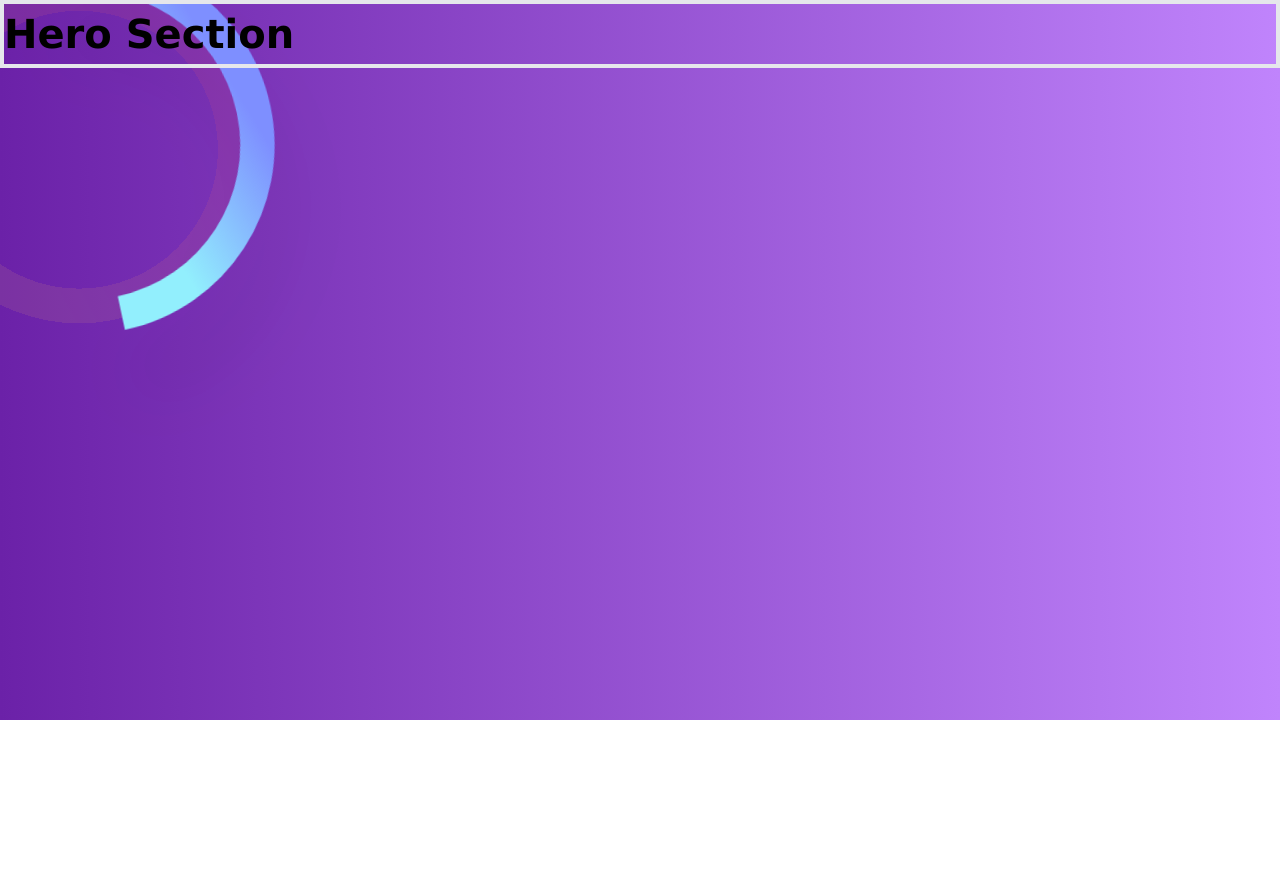
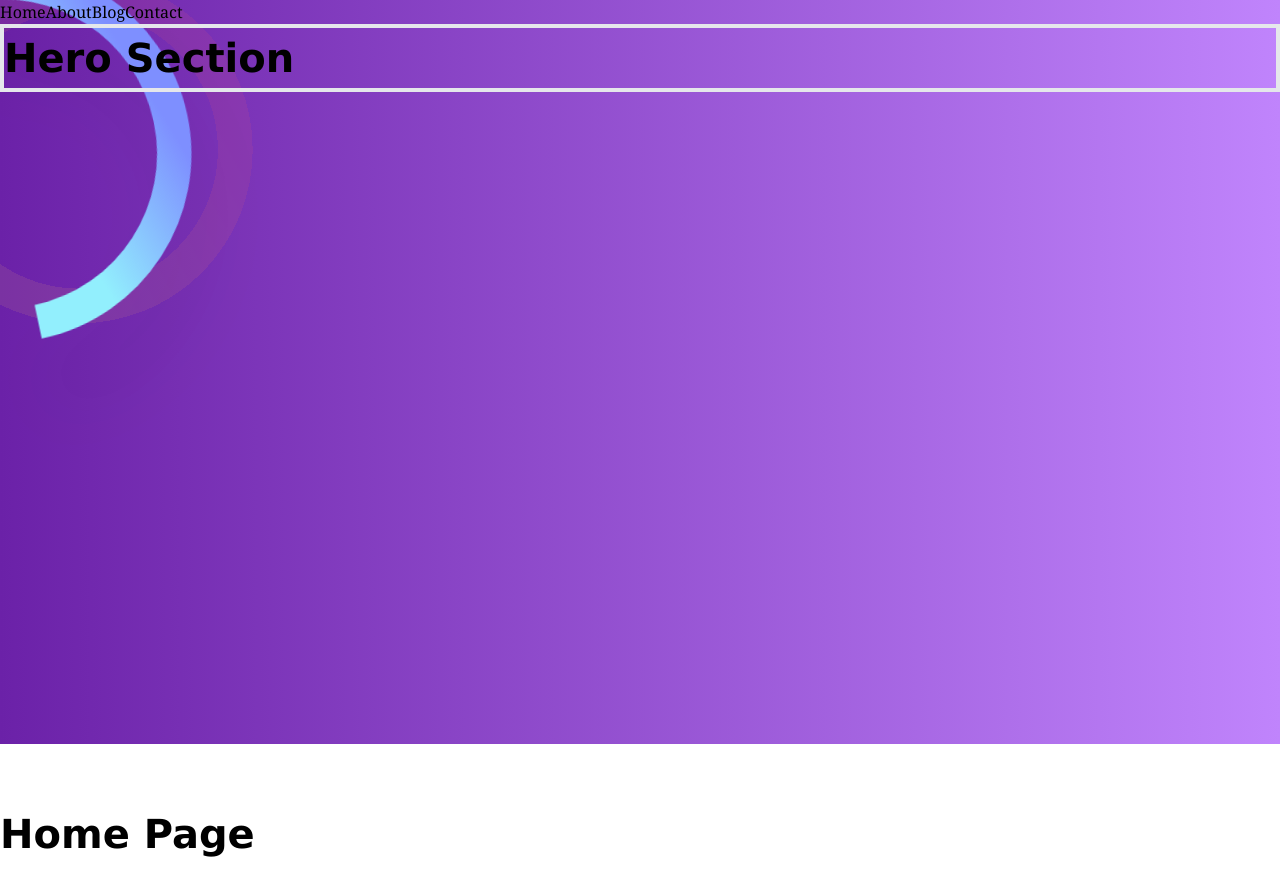
Before and after one commit to PlanetCrisisInfo/frontend, a Next.js app: page / in a window 1280 px wide. Shown: the top 896 px of the page. Before the commit the page ends 800 px from the top, so only its background shows below. Built offline with nearby package versions, Linux system fonts and the light colour scheme.

Commit message:
layout drama

```diff
--- /dev/null
+++ b/src/app/exp/layout.tsx
@@ -0,0 +1,14 @@
+export default function ExpoLayout({
+  children,
+}: {
+  children: React.ReactNode
+}) {
+  return (
+    <>
+      <section className="happy bg">
+        <h1>I am New style of hero</h1>
+      </section>
+      {children}
+    </>
+  )
+}
--- a/src/app/layout.tsx
+++ b/src/app/layout.tsx
@@ -1,5 +1,9 @@
 import type { Metadata } from "next"
 import "./globals.scss"
+
+import { headers } from "next/headers"
+
+import Navbar from "@/components/common/header/Navbar"
 
 export const metadata: Metadata = {
   title: "Planet Crisis",
@@ -12,9 +16,18 @@ export default function RootLayout({
 }: {
   children: React.ReactNode
 }) {
+  const headersList = headers()
+  // read the custom x-url header
+  const header_url = headersList.get("x-url") || ""
+  console.log("header_url", header_url)
+  console.log(process.env.NODE_ENV)
+
   return (
     <html lang="en">
-      <body className="">{children}</body>
+      <body>
+        <Navbar />
+        {children}
+      </body>
     </html>
   )
 }
--- a/src/app/page.tsx
+++ b/src/app/page.tsx
@@ -1,10 +1,17 @@
-import Hero from "@/components/common/header/Hero"
+import Ellipses from "@/components/common/header/home/Ellipses"
+import Hero from "@/components/common/header/home/Hero"
 
 export default function HomePage() {
   const theme = "sad"
   return (
-    <main>
+    <>
       <Hero />
-    </main>
+      <Ellipses />
+      <section>
+        <div className="container">
+          <h1 className="">Home Page</h1>
+        </div>
+      </section>
+    </>
   )
 }
--- a/src/components/common/header/Hero/index.tsx
+++ /dev/null
@@ -1,37 +0,0 @@
-import Image from "next/image"
-
-import backEllipse from "@/../public/images/back-ellipse.svg"
-import frontEllipse from "@/../public/images/front-ellipse.svg"
-
-interface IHeaderComponentProps {}
-
-const Hero = () => {
-  return (
-    <header className="min-h-[90vh] gradient bg  overflow-hidden">
-      <div className="relative">
-        <div className="w-[478px] absolute inset-0 z-0 object-contain -top-[24px] -left-[160px]">
-          <Image
-            src={backEllipse}
-            alt="back ellipse illustration"
-            priority={true}
-            placeholder="empty"
-            className=""
-          />
-        </div>
-        <div className="w-[318px] absolute inset-0 z-0 object-contain -top-[60px] -left-[14px] -rotate-12">
-          <Image
-            src={frontEllipse}
-            alt="front ellipse illustration"
-            priority={true}
-            placeholder="empty"
-          />
-        </div>
-      </div>
-      <div className="container  border-4  relative z-20">
-        <h1 className="">Hero Section</h1>
-      </div>
-    </header>
-  )
-}
-
-export default Hero
--- /dev/null
+++ b/src/components/common/header/Navbar/index.tsx
@@ -0,0 +1,14 @@
+const Navbar = () => {
+  return (
+    <nav className="gradient bg">
+      <ul className="container flex relative z-20 ">
+        <li>Home</li>
+        <li>About</li>
+        <li>Blog</li>
+        <li>Contact</li>
+      </ul>
+    </nav>
+  )
+}
+
+export default Navbar
--- /dev/null
+++ b/src/components/common/header/home/Ellipses/index.tsx
@@ -0,0 +1,30 @@
+import Image from "next/image"
+
+import backEllipse from "@/../public/images/back-ellipse.svg"
+import frontEllipse from "@/../public/images/front-ellipse.svg"
+
+const Ellipses = () => {
+  return (
+    <div>
+      <div className="w-[478px] absolute inset-0 z-0 object-contain -top-[24px] -left-[160px]">
+        <Image
+          src={backEllipse}
+          alt="back ellipse illustration"
+          priority={true}
+          placeholder="empty"
+          className=""
+        />
+      </div>
+      <div className="w-[318px] absolute inset-0 z-0 object-contain -top-[60px] -left-[14px] -rotate-12">
+        <Image
+          src={frontEllipse}
+          alt="front ellipse illustration"
+          priority={true}
+          placeholder="empty"
+        />
+      </div>
+    </div>
+  )
+}
+
+export default Ellipses
--- /dev/null
+++ b/src/components/common/header/home/Hero/index.tsx
@@ -0,0 +1,13 @@
+interface IHeaderComponentProps {}
+
+const Hero = () => {
+  return (
+    <div className="min-h-[90vh] gradient bg  overflow-hidden">
+      <div className="container  border-4  relative z-20">
+        <h1 className="">Hero Section</h1>
+      </div>
+    </div>
+  )
+}
+
+export default Hero
```
Also changed, not shown: src/middleware.ts (added, +14 -0 lines), tsconfig.json (+7 -1 lines).
